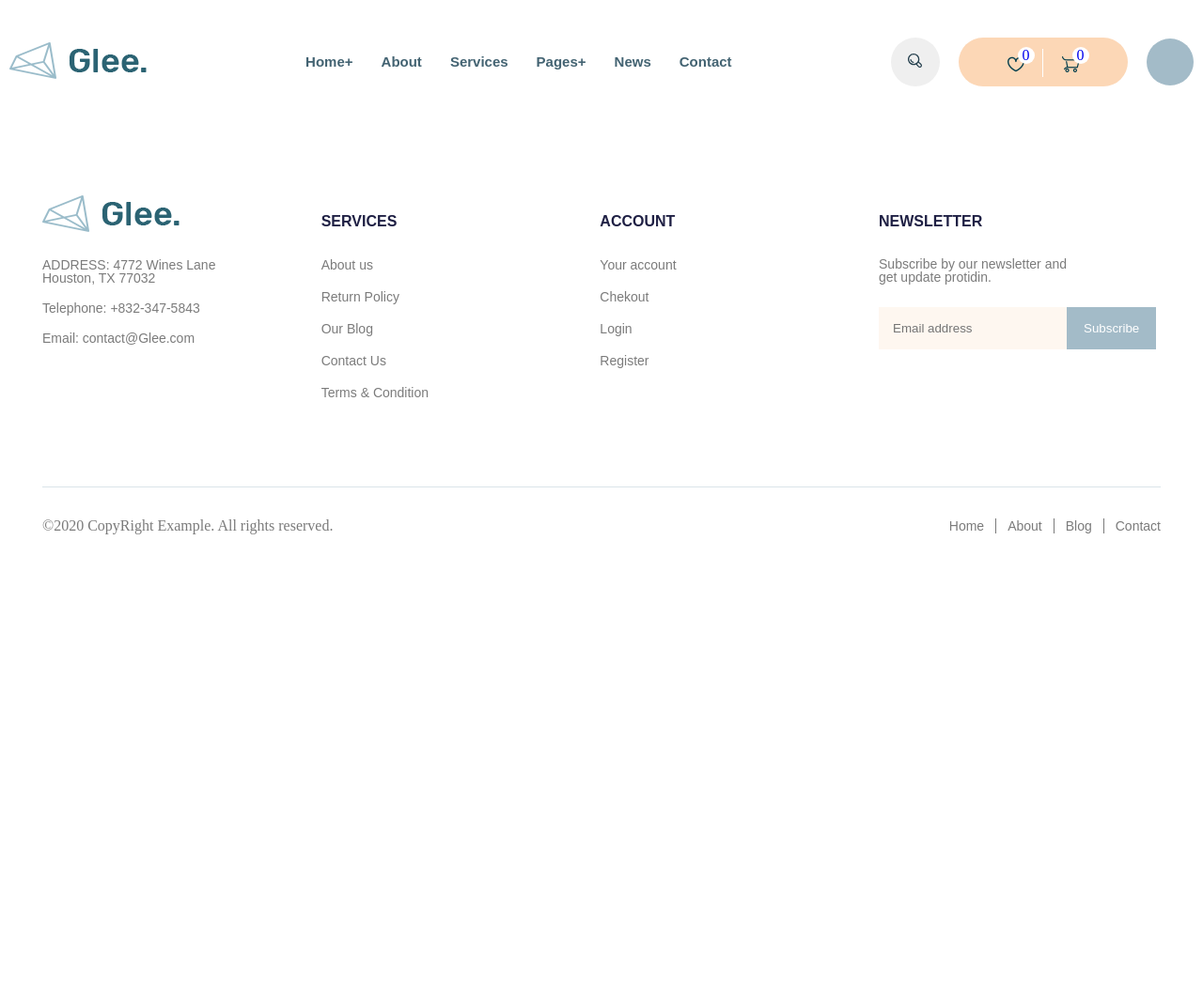
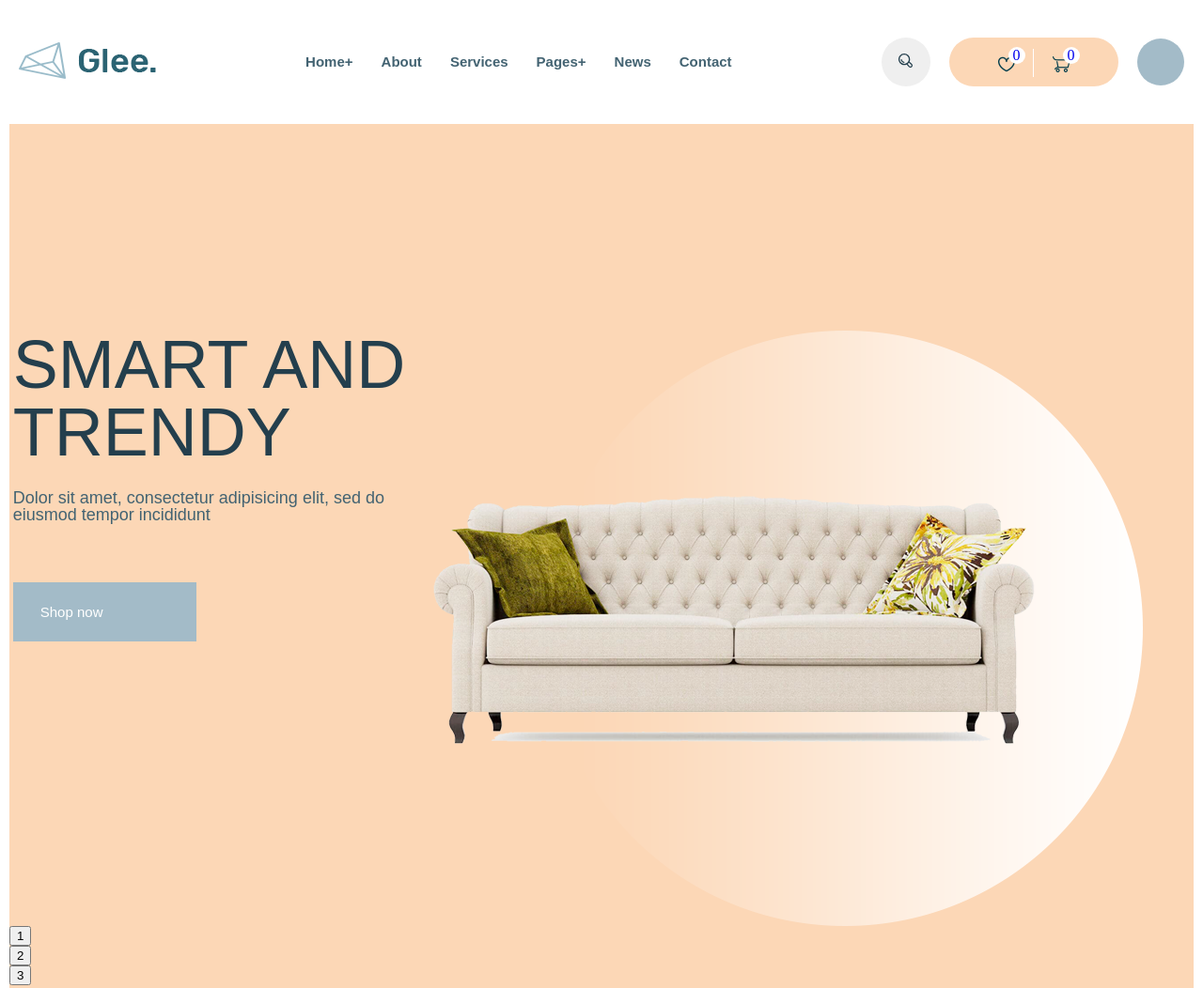
Before and after one commit to interceptor94/Glee, a website: page app/index.html in a window 1280 px wide. Shown: the top 1052 px of the page at 94% size. Before the commit the page ends 800 px from the top, so only its background shows below. Drawn offline with nearby package versions, Linux system fonts and the light colour scheme; files that its build step writes are made by us from their sources.

```diff
--- a/app/index.html
+++ b/app/index.html
@@ -8,8 +8,9 @@
   <title>Glee</title>
 </head>
 <body>
-
+<div class="wrapper">
 <header class="header">
+<div class="container">
       <div class="header__inner">
         <a href="#" class="logo">
           <img class="logo__img" src="images/logo.png" alt="Логотип">
@@ -17,7 +18,7 @@
         <nav class="menu">
           <ul class="menu__list">
             <li class="menu__item">
-              <a  class="menu__item-link" href="#">Home+</a>
+              <a class="menu__item-link" href="#">Home+</a>
             </li>
             <li class="menu__item">
               <a class="menu__item-link" href="#">About</a>
@@ -49,10 +50,54 @@
           </a>
 
         </div>
-         <button class="app"></button>
+        <button class="app"></button>
       </div>
+</div>
+
 </header>
+<div class="main">
 
+<section class="top-slider">
+  <div class="container top-slider__container">
+    <div class="top-slider__inner">
+
+      <div class="top-slider__item">
+        <div class="top-slider__content">
+          <h1 class="top-slider__item-title">SMART AND TRENDY</h1>
+          <p class="top-slider__item-subtitle">
+            Dolor sit amet, consectetur adipisicing elit, sed do eiusmod tempor incididunt
+          </p>
+          <button class="top-slider__item-btn">Shop now</button>
+        </div>
+        <img class="top-slider__item-img" src="images/slider-bg.png" alt="">
+      </div>
+
+        <div class="top-slider__item">
+          <div class="top-slider__content">
+            <h1 class="top-slider__item-title">SMART AND TRENDY</h1>
+            <p class="top-slider__item-subtitle">
+              Dolor sit amet, consectetur adipisicing elit, sed do eiusmod tempor incididunt
+            </p>
+            <button class="top-slider__item-btn">Shop now</button>
+          </div>
+          <img class="top-slider__item-img" src="images/slider-bg.png" alt="">
+        </div>
+
+          <div class="top-slider__item">
+            <div class="top-slider__content">
+              <h1 class="top-slider__item-title">SMART AND TRENDY</h1>
+              <p class="top-slider__item-subtitle">
+                Dolor sit amet, consectetur adipisicing elit, sed do eiusmod tempor incididunt
+              </p>
+              <button class="top-slider__item-btn">Shop now</button>
+            </div>
+            <img class="top-slider__item-img" src="images/slider-bg.png" alt="">
+          </div>
+    </div>
+  </div>
+</section>
+
+</div>
 <footer class="footer">
   <div class="container">
     <div class="footer__top">
@@ -145,7 +190,7 @@
     </div>
   </div>
 </footer>
-
+</div>
 
 <script src="js/main.min.js"></script>
 </body>
--- a/app/js/main.js
+++ b/app/js/main.js
@@ -0,0 +1,6 @@
+$(function() {
+  $('.top-slider__inner').slick({
+    arrows: false,
+    dots: true
+  });
+})
--- a/app/scss/_global.scss
+++ b/app/scss/_global.scss
@@ -1,5 +1,20 @@
+// html,
+// body{
+//   height: 100%;
+// }
+
+// .wrapper{
+//   min-height: 100%;
+//   display: flex;
+//   flex-direction: column;
+// }
+
+// .main{
+//   flex: 1 1 auto;
+// }
+
 .container {
-  max-width: 1190px;
+  max-width: 1790px;
   padding: 0 10px 0 10px;
   margin: 0 auto;
 }
--- a/app/scss/_vars.scss
+++ b/app/scss/_vars.scss
@@ -1,5 +1,12 @@
 $footer-color-text: #7b7b7b;
+$top-slider-bg: #fcd7b6;
+$color-btn: #a3bbc8;
 
+%background-img{
+  background-position: right center;
+  background-size: 50%;
+  background-repeat: no-repeat;
+}
 
 %rubick-700{
   font-family: 'Rubik-Bold', sans-serif;
--- a/app/scss/style.scss
+++ b/app/scss/style.scss
@@ -7,12 +7,12 @@
 
 .header{
   padding: 40px 10px 40px 10px;
-  max-width: 1770px;
+  max-width: 1790px;
   margin: 0 auto;
   &__inner{
     display: flex;
+    align-items: center;
     justify-content: space-between;
-    align-items: center
   }
 }
 
@@ -74,6 +74,7 @@
   border: none;
   border-radius: 50%;
   margin-right: 20px;
+  cursor: pointer;
 }
 
 .app{
@@ -94,7 +95,7 @@
   }
   &__top-inner{
     display: flex;
-
+    justify-content: center;
   }
   &__top-item{
     width: 200px;
@@ -170,6 +171,7 @@
     background-color: #fef7f0;
     padding: 15px;
     @extend %dmsans-400;
+    outline: none;
   }
   .footer__top-btn{
     border: none;
@@ -210,6 +212,66 @@
 
 }
 
+.top-slider__container{
+  max-width: 1790px;
+}
+
+.top-slider{
+  &__content{
+    max-width: 440px;
+  }
+  &__item{
+    display: flex !important;
+    justify-content: space-around;
+  }
+  &__inner{
+    padding-top: 220px;
+    padding-right: 50px;
+    padding-bottom: 47px;
+    background-color: $top-slider-bg;
+  }
+  &__item-title{
+    font-size: 72px;
+    color: #243f4d;
+    font-family: 'Rubik-Medium', sans-serif;
+    font-weight: 500;
+    margin-bottom: 25px;
+  }
+  &__item-subtitle{
+    font-size: 18px;
+    color: #436372;
+    @extend %rubick-400;
+    margin-bottom: 63px;
+  }
+  &__item-btn{
+    position: relative;
+    border: none;
+    background-color: $color-btn;
+    padding: 23px 100px 23px 29px;
+    color: #fff;
+    font-size: 15px;
+    font-family: 'Rubik-Medium', sans-serif;
+    font-weight: 500;
+    margin-bottom: 205px;
+  }
+  &__item-btn-img{
+    position: absolute;
+    top: 50%;
+    transform: translateY(-50%);
+    right: 16px;
+  }
+
+}
+
+
+
+
+
+
+
+
+
+
 
 
 
```
Also changed, not shown: app/images/btn-line.png (added), app/images/slider-bg.png (added), app/js/main.min.js, app/scss/_reset.scss (line endings or trailing spaces).
